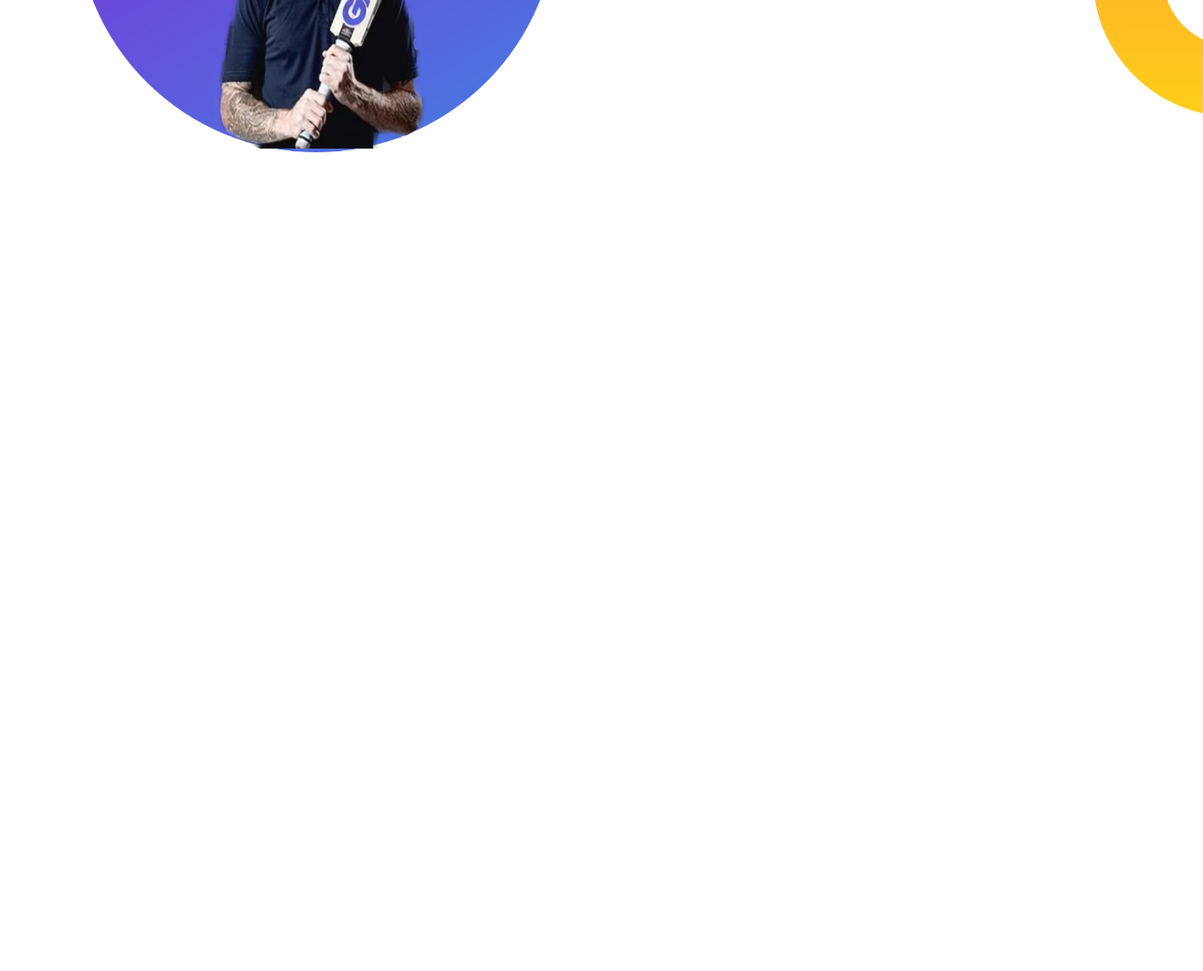
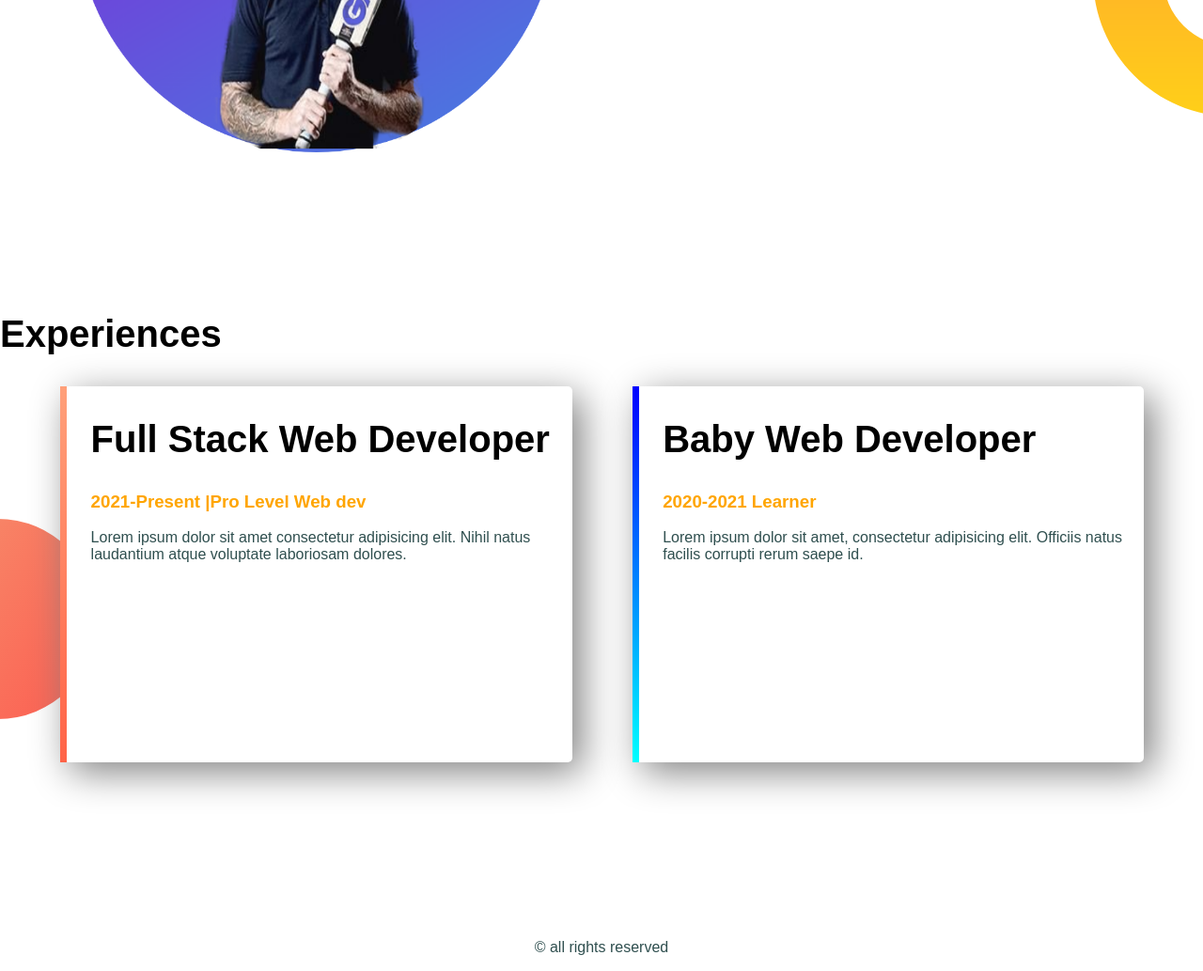
Before and after one commit to zaiedibneyousuf/Web-portfolio, a plain HTML site: page index.html in a window 1280 px wide. Shown: the part 1000-2033 px from the top of the page at 94% size. Before the commit the page ends 1300 px from the top, so only its background shows below. Drawn offline with Linux system fonts and the light colour scheme.

Commit message:
first-website

```diff
--- a/index.html
+++ b/index.html
@@ -31,5 +31,21 @@
             <a class="link-button" target="-blank" href="https://www.linkedin.com/company/programminghero">Dowload Resume</a>
         </div>
     </section>
+    <section class="experience-area">
+        <h2>Experiences</h2>
+        <div id="full-stack" class="half-width single-experience">
+            <h2>Full Stack Web Developer</h2>
+            <h3 class="orange-highlight">2021-Present |Pro Level Web dev</h3>
+            <p>Lorem ipsum dolor sit amet consectetur adipisicing elit. Nihil natus laudantium atque voluptate laboriosam dolores.</p>
+        </div>
+        <div id="baby-web" class="half-width single-experience">
+            <h2>Baby Web Developer</h2>
+            <h3 class="orange-highlight">2020-2021 Learner</h3>
+            <p>Lorem ipsum dolor sit amet, consectetur adipisicing elit. Officiis natus facilis corrupti rerum saepe id.</p>
+        </div>
+    </section>
+    <footer>
+        <p>© all rights reserved </p>
+    </footer>
 </body>
 </html>
--- a/style.css
+++ b/style.css
@@ -14,6 +14,9 @@ p{
 }
 .name{
     color:darkorange;
+}
+.orange-highlight{
+    color:orange;
 }
 .half-width{
     width:40%;
@@ -45,3 +48,27 @@ section{
     background-repeat: no-repeat;
     background-position: right;
 }
+.single-experience{
+    box-shadow: 10px 10px 40px grey;
+    height:80%;
+    border-radius:5px;
+    background-color: white;
+}
+.experience-area{
+    background-image: url("images/exp-bg.png");
+    background-repeat: no-repeat;
+    background-position: left;
+}
+#full-stack{
+    border-left: 7px solid;
+    border-image: linear-gradient(lightSalmon, tomato);
+    border-image-slice: 1;
+}
+#baby-web{
+    border-left:7px solid;
+    border-image: linear-gradient(180deg,blue,cyan);
+    border-image-slice: 1;
+}
+footer{
+    text-align: center;
+}
```
